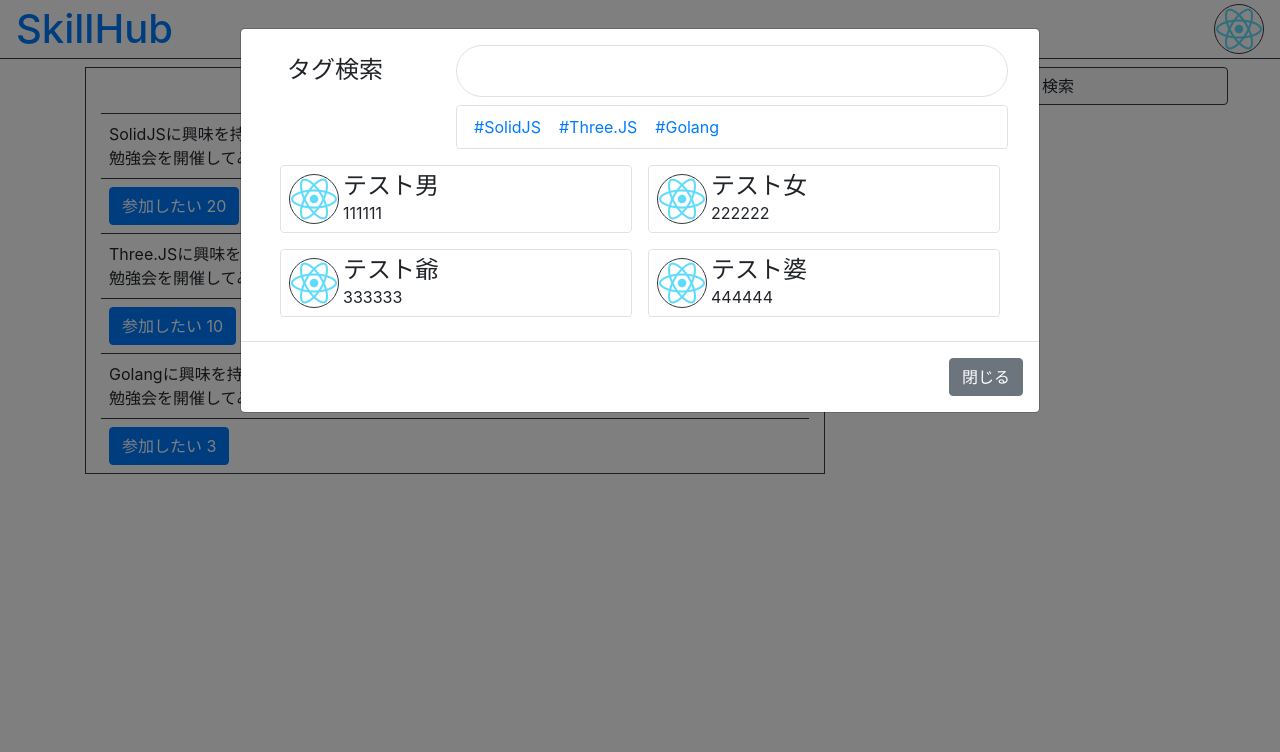
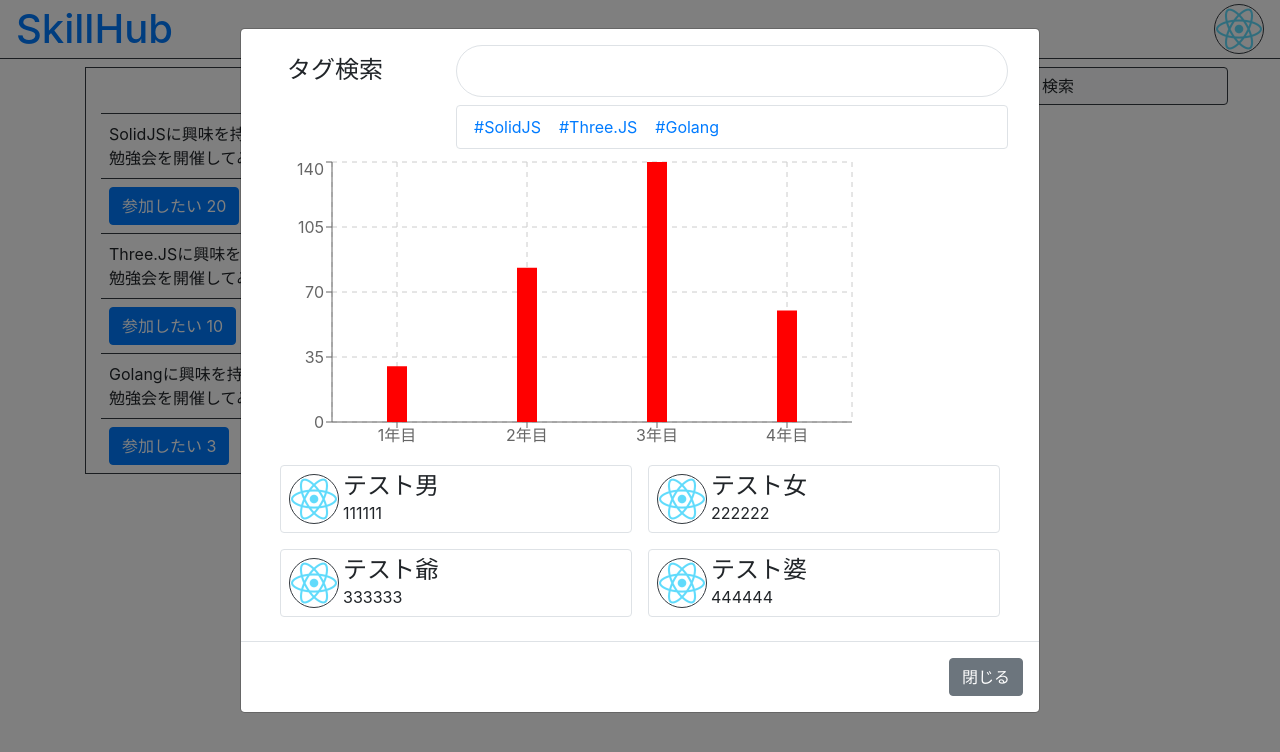
Before and after one commit to YoshiYoshiPro/SkillHub, a React (Create React App) app in the folder frontend/: page / in a window 1280 px wide. Both pictures are taken after a click on the button "検索". Shown: the top 752 px of the page. Built offline with nearby package versions, Linux system fonts and the light colour scheme; the HTML template or start-up script is replaced by a standard one.

Commit message:
✨ グラフ機能をHomeに追加、yarnでRechartsを導入

```diff
--- a/frontend/package.json
+++ b/frontend/package.json
@@ -18,6 +18,7 @@
     "react-dom": "^18.2.0",
     "react-router-dom": "^6.15.0",
     "react-scripts": "5.0.1",
+    "recharts": "^2.8.0",
     "typescript": "^4.4.2",
     "web-vitals": "^2.1.0"
   },
@@ -44,5 +45,8 @@
       "last 1 firefox version",
       "last 1 safari version"
     ]
+  },
+  "devDependencies": {
+    "@types/recharts": "^1.8.24"
   }
 }
--- a/frontend/src/components/Home.tsx
+++ b/frontend/src/components/Home.tsx
@@ -1,67 +1,130 @@
-import { useState } from 'react';
-import Modal from 'react-bootstrap/Modal';
-
+import { useState } from "react";
+import Modal from "react-bootstrap/Modal";
+import { ComposedChart, CartesianGrid, XAxis, YAxis, Bar } from "recharts";
 interface SessionSuggestionPost {
-  technology: string,
-  likes: number,
-  date: Date,
+  technology: string;
+  likes: number;
+  date: Date;
 }
 
 function Home() {
-
   const [is_searching, setIsSearching] = useState(false);
+  const data = [
+    { name: "1年目", year: 30 },
+    { name: "2年目", year: 83 },
+    { name: "3年目", year: 140 },
+    { name: "4年目", year: 60 },
+  ];
 
   const posts: SessionSuggestionPost[] = [
-    { technology: "SolidJS", likes: 20, date: new Date("2020-05-12T23:50:21.817Z") },
-    { technology: "Three.JS", likes: 10, date: new Date("2020-05-12T23:50:21.817Z") },
-    { technology: "Golang", likes: 3, date: new Date("2020-05-12T23:50:21.817Z") },
-  ]
+    {
+      technology: "SolidJS",
+      likes: 20,
+      date: new Date("2020-05-12T23:50:21.817Z"),
+    },
+    {
+      technology: "Three.JS",
+      likes: 10,
+      date: new Date("2020-05-12T23:50:21.817Z"),
+    },
+    {
+      technology: "Golang",
+      likes: 3,
+      date: new Date("2020-05-12T23:50:21.817Z"),
+    },
+  ];
 
-  const trending_technologies = ["SolidJS", "Three.JS", "Golang"]
+  const trending_technologies = ["SolidJS", "Three.JS", "Golang"];
 
   const tmp_users = [
-    {id: "111111", name: "テスト男", icon_url: "http://localhost:3000/logo192.png"},
-    {id: "222222", name: "テスト女", icon_url: "http://localhost:3000/logo192.png"},
-    {id: "333333", name: "テスト爺", icon_url: "http://localhost:3000/logo192.png"},
-    {id: "444444", name: "テスト婆", icon_url: "http://localhost:3000/logo192.png"},
-  ]
+    {
+      id: "111111",
+      name: "テスト男",
+      icon_url: "http://localhost:3000/logo192.png",
+    },
+    {
+      id: "222222",
+      name: "テスト女",
+      icon_url: "http://localhost:3000/logo192.png",
+    },
+    {
+      id: "333333",
+      name: "テスト爺",
+      icon_url: "http://localhost:3000/logo192.png",
+    },
+    {
+      id: "444444",
+      name: "テスト婆",
+      icon_url: "http://localhost:3000/logo192.png",
+    },
+  ];
 
-  return <>
+  return (
+    <>
       <Modal show={is_searching} size="lg" onHide={() => setIsSearching(false)}>
         <Modal.Body>
-        <div className='container'>
-          <div className='d-flex flex-wrap mb-2'>
-            <h4 className='m-auto col-3'>タグ検索</h4>
-            <input type='text' className='px-3 py-2 m-0 col-9 border border-gray rounded-pill h3'/>
+          <div className="container">
+            <div className="d-flex flex-wrap mb-2">
+              <h4 className="m-auto col-3">タグ検索</h4>
+              <input
+                type="text"
+                className="px-3 py-2 m-0 col-9 border border-gray rounded-pill h3"
+              />
             </div>
-          <div className='d-flex mb-2'>
-            <div className='col-9 d-flex ml-auto px-2 py-2 lh-auto border border-gray rounded'>
-              {
-                trending_technologies.map(technology => {
-                  return <button className='btn btn-link p-0 mx-2'>#{technology}</button>
-                })
-              }
+            <div className="d-flex mb-2">
+              <div className="col-9 d-flex ml-auto px-2 py-2 lh-auto border border-gray rounded">
+                {trending_technologies.map((technology) => {
+                  return (
+                    <button className="btn btn-link p-0 mx-2">
+                      #{technology}
+                    </button>
+                  );
+                })}
               </div>
             </div>
-          <div className='d-flex flex-wrap'>
-            {
-              tmp_users.map(user => {
-                return <div className='col-6 p-0'>
-                  <div className='m-2 p-1 border border-gray rounded d-flex'>
-                    <img className='border border-dark rounded-circle m-1' src={user.icon_url} width={50}/>
-                    <div className='my-auto'>
-                      <h4 className='m-0'>{user.name}</h4>
-                      <p className='m-0'>{user.id}</p>
+
+            <div className="d-flex">
+              <ComposedChart
+                width={600}
+                height={300}
+                data={data}
+                margin={{ top: 5, right: 20, bottom: 5, left: 0 }}
+              >
+                <CartesianGrid stroke="#ccc" strokeDasharray="5 5" />
+                <XAxis dataKey="name" />
+                <YAxis />
+                <Bar dataKey="year" barSize={20} fill="red" />
+              </ComposedChart>
+            </div>
+
+            <div className="d-flex flex-wrap">
+              {tmp_users.map((user) => {
+                return (
+                  <div className="col-6 p-0">
+                    <div className="m-2 p-1 border border-gray rounded d-flex">
+                      <img
+                        className="border border-dark rounded-circle m-1"
+                        src={user.icon_url}
+                        width={50}
+                      />
+                      <div className="my-auto">
+                        <h4 className="m-0">{user.name}</h4>
+                        <p className="m-0">{user.id}</p>
                       </div>
                     </div>
                   </div>
-              })
-            }
+                );
+              })}
             </div>
           </div>
         </Modal.Body>
         <Modal.Footer>
-	  		<button className='btn btn-secondary' onClick={() => setIsSearching(false)}>閉じる</button>
+          <button
+            className="btn btn-secondary"
+            onClick={() => setIsSearching(false)}
+          >
+            閉じる
+          </button>
         </Modal.Footer>
       </Modal>
 
@@ -69,30 +132,40 @@ function Home() {
         <div className="d-flex mt-2">
           <div className="col-8 border border-dark">
             <h4 className="text-center m-2">タイムライン</h4>
-          {
-            posts.map(post => {
-              return <div className="border-top border-dark">
-                <p className="border-bottom border-dark m-0 p-2">{post.technology}に興味を持っている人が10人います！<br/>勉強会を開催してみませんか？</p>
-                <button className="btn btn-primary m-2">参加したい {post.likes}</button>
+            {posts.map((post) => {
+              return (
+                <div className="border-top border-dark">
+                  <p className="border-bottom border-dark m-0 p-2">
+                    {post.technology}に興味を持っている人が10人います！
+                    <br />
+                    勉強会を開催してみませんか？
+                  </p>
+                  <button className="btn btn-primary m-2">
+                    参加したい {post.likes}
+                  </button>
                 </div>
-            })
-          }
+              );
+            })}
           </div>
           <div className="col-4 mx-5">
             <div className="sticky-top">
-            <button className="btn btn-light border-dark w-100" onClick={() => setIsSearching(true)}>検索</button>
+              <button
+                className="btn btn-light border-dark w-100"
+                onClick={() => setIsSearching(true)}
+              >
+                検索
+              </button>
             </div>
             <div className="m-2">
-            {
-              trending_technologies.map(techonology => {
-                return <h5 className="fw-bold">#{techonology}</h5>
-              })
-            }
+              {trending_technologies.map((techonology) => {
+                return <h5 className="fw-bold">#{techonology}</h5>;
+              })}
             </div>
           </div>
         </div>
       </div>
     </>
+  );
 }
 
 export default Home;
```
Also changed, not shown: 1 other file (tests, documents, lock files or other folders). Lines whose indentation alone changed are shown as unchanged.
